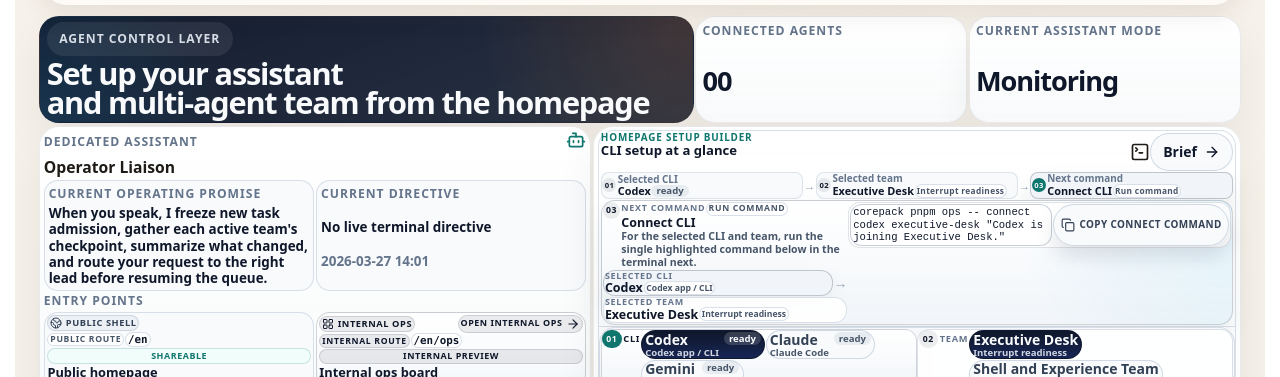
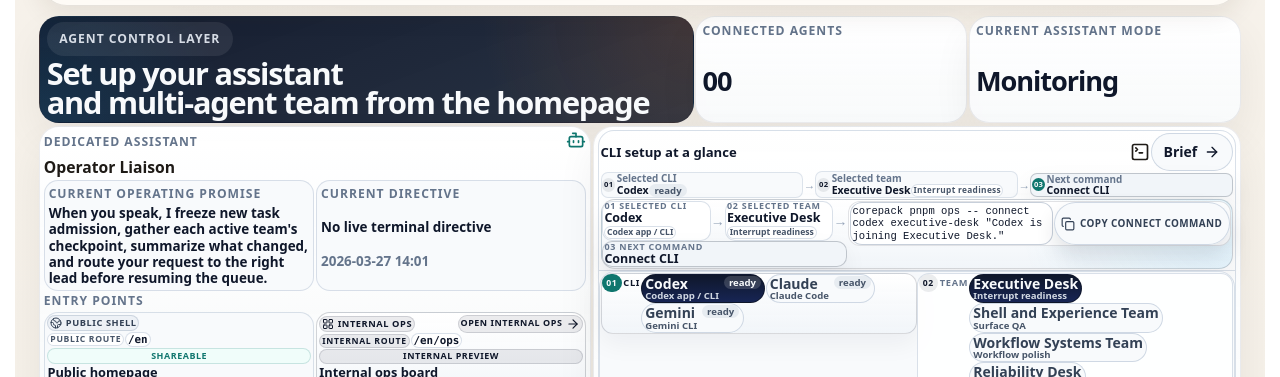
Before and after one commit to GongJae00/research-pages, a Next.js app in the folder apps/web/: page /en in a window 1280 px wide. Shown: the part 1660-2037 px from the top of the page. Built offline with nearby package versions, Linux system fonts and the light colour scheme; no server answers.

Commit message:
Autonomy batch 1864: shell-experience

```diff
--- a/apps/web/src/components/homepage-agent-control-section.module.css
+++ b/apps/web/src/components/homepage-agent-control-section.module.css
@@ -611,15 +611,6 @@
   white-space: nowrap;
 }
 
-.setupEyebrow {
-  color: #0f766e;
-  font-size: 0.62rem;
-  font-weight: 800;
-  letter-spacing: 0.08em;
-  line-height: 1;
-  text-transform: uppercase;
-}
-
 .setupTitleRow {
   display: flex;
   flex-wrap: wrap;
@@ -1702,16 +1693,16 @@
 .setupHeader {
   display: grid;
   align-items: flex-start;
-  gap: 0.06rem;
-  padding: 0.12rem 0.14rem 0.08rem;
+  gap: 0.04rem;
+  padding: 0.1rem 0.12rem 0.07rem;
   border-bottom: 1px solid rgba(203, 213, 225, 0.72);
 }
 
 .setupHeaderTop {
   display: flex;
-  align-items: flex-start;
+  align-items: center;
   justify-content: space-between;
-  gap: 0.1rem;
+  gap: 0.08rem;
 }
 
 .setupHeaderSummaryRow {
@@ -1737,15 +1728,15 @@
 }
 
 .setupHeaderSummaryRow .setupCompactSummaryItem {
-  flex: 1 1 8.6rem;
-  padding: 0.01rem 0.035rem;
-  border-radius: 8px;
+  flex: 1 1 8.2rem;
+  padding: 0.01rem 0.03rem;
+  border-radius: 7px;
 }
 
 .setupHeaderSummaryRow .setupCompactSummaryOrdinal {
-  width: 0.88rem;
-  height: 0.88rem;
-  flex: 0 0 0.88rem;
+  width: 0.84rem;
+  height: 0.84rem;
+  flex: 0 0 0.84rem;
   font-size: 0.48rem;
 }
 
@@ -1754,7 +1745,7 @@
 }
 
 .setupHeaderSummaryRow .setupCompactSummaryItem strong {
-  font-size: 0.68rem;
+  font-size: 0.66rem;
   line-height: 1.05;
 }
 
@@ -1814,15 +1805,6 @@
   align-items: center;
   justify-content: flex-start;
   gap: 0.06rem;
-}
-
-.setupSelectionLeadLabel {
-  color: #64748b;
-  font-size: 0.56rem;
-  font-weight: 800;
-  letter-spacing: 0.08em;
-  line-height: 1;
-  text-transform: uppercase;
 }
 
 .setupSelectionLeadHint {
@@ -1911,11 +1893,11 @@
 
 .nextCommandStrip {
   display: grid;
-  grid-template-columns: minmax(0, 0.92fr) minmax(0, 1.08fr);
+  grid-template-columns: minmax(0, 1fr) minmax(0, 1.08fr);
   align-items: start;
-  gap: 0.06rem;
+  gap: 0.04rem;
   margin-top: 0;
-  padding: 0.07rem;
+  padding: 0.06rem;
   border: 1px solid rgba(15, 23, 42, 0.18);
   border-radius: 14px;
   background:
@@ -1926,7 +1908,7 @@
 
 .nextCommandLead {
   display: grid;
-  gap: 0.04rem;
+  gap: 0.02rem;
   min-width: 0;
 }
 
@@ -1934,46 +1916,12 @@
   display: grid;
   grid-template-columns: minmax(0, 1fr) auto;
   align-items: stretch;
-  gap: 0.06rem;
-  min-width: 0;
-  padding: 0.06rem;
+  gap: 0.04rem;
+  min-width: 0;
+  padding: 0.05rem;
   border: 1px solid rgba(15, 23, 42, 0.12);
   border-radius: 12px;
   background: rgba(255, 255, 255, 0.9);
-}
-
-.nextCommandIntro {
-  display: flex;
-  align-items: flex-start;
-  gap: 0.06rem;
-  width: 100%;
-}
-
-.nextCommandIntroCopy {
-  display: grid;
-  gap: 0.01rem;
-  min-width: 0;
-}
-
-.nextCommandHelp {
-  margin: 0;
-  max-width: none;
-  color: #475569;
-  font-size: 0.66rem;
-  font-weight: 700;
-  line-height: 1.26;
-}
-
-.nextCommandTitleRow {
-  display: flex;
-  flex-wrap: wrap;
-  align-items: center;
-  gap: 0.04rem;
-}
-
-.nextCommandStep {
-  background: #0f766e;
-  color: #f8fafc;
 }
 
 .nextCommandLead .setupCompactSummary {
@@ -2027,7 +1975,7 @@
   display: flex;
   flex-wrap: wrap;
   align-items: center;
-  gap: 0.02rem;
+  gap: 0.015rem;
   width: 100%;
 }
 
@@ -2035,11 +1983,11 @@
   display: grid;
   gap: 0.01rem;
   min-width: 0;
-  padding: 0.04rem 0.07rem;
-  border: 1px solid rgba(203, 213, 225, 0.72);
-  border-radius: 12px;
+  padding: 0.035rem 0.06rem;
+  border: 1px solid rgba(203, 213, 225, 0.72);
+  border-radius: 10px;
   background: rgba(255, 255, 255, 0.88);
-  flex: 1 1 7.25rem;
+  flex: 1 1 6.6rem;
 }
 
 .nextCommandPathSegment strong {
@@ -2088,10 +2036,11 @@
   line-height: 1;
 }
 
-.nextCommandOutput {
-  display: inline-flex;
-  align-items: center;
-  min-height: 0.9rem;
+.nextCommandSelectionPill {
+  display: inline-flex;
+  align-items: center;
+  min-height: 0.86rem;
+  max-width: 100%;
   padding: 0.05rem 0.1rem;
   border: 1px solid rgba(203, 213, 225, 0.72);
   border-radius: 999px;
@@ -2099,23 +2048,6 @@
   color: #475569;
   font-size: 0.54rem;
   font-weight: 800;
-  letter-spacing: 0.08em;
-  line-height: 1;
-  text-transform: uppercase;
-}
-
-.nextCommandSelectionPill {
-  display: inline-flex;
-  align-items: center;
-  min-height: 0.86rem;
-  max-width: 100%;
-  padding: 0.05rem 0.1rem;
-  border: 1px solid rgba(203, 213, 225, 0.72);
-  border-radius: 999px;
-  background: rgba(255, 255, 255, 0.9);
-  color: #475569;
-  font-size: 0.54rem;
-  font-weight: 800;
   line-height: 1;
   overflow-wrap: anywhere;
 }
@@ -2130,7 +2062,7 @@
   display: block;
   flex: 1 1 auto;
   min-width: 0;
-  padding: 0.1rem 0.12rem;
+  padding: 0.09rem 0.1rem;
   border: 1px solid rgba(148, 163, 184, 0.52);
   border-radius: 12px;
   background: rgba(255, 255, 255, 0.94);
@@ -2148,8 +2080,8 @@
 
 .nextCommandCopyButton {
   justify-content: center;
-  min-width: 9.8rem;
-  padding-inline: 0.56rem;
+  min-width: 8.8rem;
+  padding-inline: 0.48rem;
   border-color: #0f172a;
   background: #0f172a;
   color: #f8fafc;
--- a/apps/web/src/components/homepage-agent-control-section.tsx
+++ b/apps/web/src/components/homepage-agent-control-section.tsx
@@ -439,7 +439,6 @@ export function HomepageAgentControlSection({
               <span className={styles.setupFlowMeta}>{copy.nextCommandLabel}</span>
               <div className={styles.setupCompactSummaryValueRow}>
                 <strong>{nextSetupCommandTitle}</strong>
-                <span className={styles.setupCompactSummaryMetaBadge}>{copy.runCommandLabel}</span>
               </div>
             </div>
           </div>
@@ -449,21 +448,9 @@ export function HomepageAgentControlSection({
       {nextSetupCommand ? (
         <div className={styles.nextCommandStrip}>
           <div className={styles.nextCommandLead}>
-            <div className={styles.nextCommandIntro}>
-              <span className={`${styles.setupPickerStep} ${styles.nextCommandStep}`}>03</span>
-              <div className={styles.nextCommandIntroCopy}>
-                <div className={styles.nextCommandTitleRow}>
-                  <span className={styles.setupSelectionLeadLabel}>{copy.nextCommandLabel}</span>
-                  <span className={styles.nextCommandOutput}>{copy.runCommandLabel}</span>
-                </div>
-                <strong>{nextSetupCommandTitle}</strong>
-                <p className={styles.nextCommandHelp}>{copy.nextCommandHelp}</p>
-              </div>
-            </div>
-
             <div className={styles.nextCommandPath} aria-label={copy.activeSetup}>
-              <div className={`${styles.nextCommandPathSegment} ${styles.nextCommandPathSegmentActive}`}>
-                <span className={styles.nextCommandPathMeta}>{copy.selectedCli}</span>
+              <div className={styles.nextCommandPathSegment}>
+                <span className={styles.nextCommandPathMeta}>01 {copy.selectedCli}</span>
                 <div className={styles.nextCommandLabelRow}>
                   <strong>{selectedProvider?.label ?? "-"}</strong>
                   {selectedProvider ? <span className={styles.nextCommandSelectionPill}>{selectedProvider.cliName}</span> : null}
@@ -475,10 +462,21 @@ export function HomepageAgentControlSection({
               </span>
 
               <div className={styles.nextCommandPathSegment}>
-                <span className={styles.nextCommandPathMeta}>{copy.selectedTeamLabel}</span>
+                <span className={styles.nextCommandPathMeta}>02 {copy.selectedTeamLabel}</span>
                 <div className={styles.nextCommandLabelRow}>
                   <strong>{selectedTeam?.name ?? "-"}</strong>
                   {selectedTeam ? <span className={styles.nextCommandSelectionPill}>{selectedTeam.lane}</span> : null}
+                </div>
+              </div>
+
+              <span className={styles.nextCommandPathArrow} aria-hidden="true">
+                &rarr;
+              </span>
+
+              <div className={`${styles.nextCommandPathSegment} ${styles.nextCommandPathSegmentActive}`}>
+                <span className={styles.nextCommandPathMeta}>03 {copy.nextCommandLabel}</span>
+                <div className={styles.nextCommandLabelRow}>
+                  <strong>{nextSetupCommandTitle}</strong>
                 </div>
               </div>
             </div>
@@ -610,7 +608,6 @@ export function HomepageAgentControlSection({
             <div className={styles.setupHeader}>
               <div className={styles.setupHeaderTop}>
                 <div className={styles.setupTitleBlock}>
-                  <span className={styles.setupEyebrow}>{copy.setupBuilderLabel}</span>
                   <div className={styles.setupTitleRow}>
                     <h4>{copy.setupBuilderTitle}</h4>
                   </div>
```
